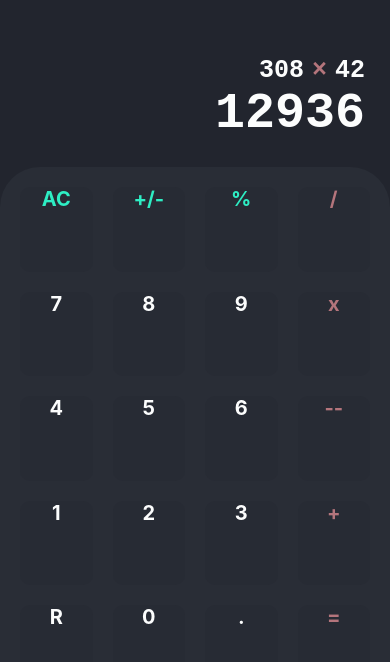
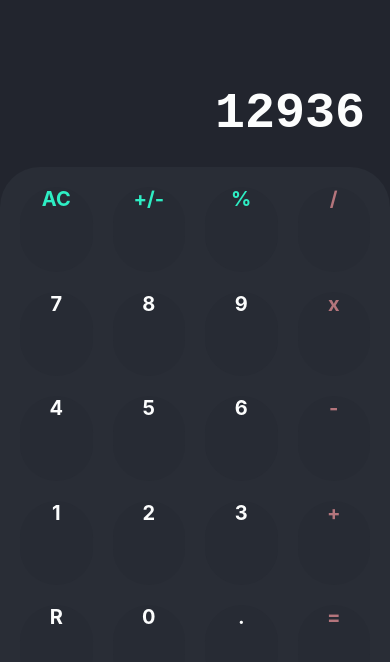
Before and after one commit to FelipeJBarros/flex-calc, a React Native app: screen / in a window 390 px wide. Shown: the part 134-796 px from the top of the page. Built offline with nearby package versions, Linux system fonts and the light colour scheme.

Commit message:
Reengenharia do layout

```diff
--- a/App.js
+++ b/App.js
@@ -1,94 +1,50 @@
-import { StyleSheet, Text, View, TouchableHighlight } from "react-native";
+import { StyleSheet, Text, View } from "react-native";
+import { ButtonHighlight as Button } from "./src/components";
+import { Keyboard, Display } from "./src/components/layout";
 
-const symbols = {
-  operators: ["÷", "×", "-", "+", "="],
-};
-
-function Button({ children, onPress, color = "#FCFDFD" }) {
-  return (
-    <TouchableHighlight
-      style={styles.button}
-      onPress={onPress}
-      underlayColor={`${color}55`}
-    >
-      <Text
-        style={{
-          width: "100%",
-          height: "100%",
-          textAlign: "center",
-          textAlignVertical: "center",
-          color: color,
-          fontWeight: "bold",
-          fontSize: 20,
-        }}
-      >
-        {children}
-      </Text>
-    </TouchableHighlight>
-  );
+function addDigit(digit) {
+  console.log(digit);
 }
 
 export default function App() {
   return (
     <View style={styles.container}>
-      <View style={styles.screen}>
-        <View style={styles.lastOperation}>
-          <Text style={[styles.text]}>308</Text>
-          <Text style={[styles.text, { color: "#b4757c" }]}>×</Text>
-          <Text style={[styles.text]}>42</Text>
-        </View>
-        <Text style={[styles.text, { fontSize: 50 }]}>12936</Text>
-      </View>
-      <View style={styles.controlsContainer}>
-        <View style={styles.column}>
-          <View style={styles.row}>
-            <Button onPress={() => {}} color="#2eeec4">
-              AC
-            </Button>
-            <Button onPress={() => {}} color="#2eeec4">
-              +/-
-            </Button>
-            <Button onPress={() => {}} color="#2eeec4">
-              %
-            </Button>
-            <Button onPress={() => {}} color="#b4757c">
-              /
-            </Button>
-          </View>
-          <View style={styles.row}>
-            <Button onPress={() => {}}>7</Button>
-            <Button onPress={() => {}}>8</Button>
-            <Button onPress={() => {}}>9</Button>
-            <Button onPress={() => {}} color="#b4757c">
-              x
-            </Button>
-          </View>
-          <View style={styles.row}>
-            <Button onPress={() => {}}>4</Button>
-            <Button onPress={() => {}}>5</Button>
-            <Button onPress={() => {}}>6</Button>
-            <Button onPress={() => {}} color="#b4757c">
-              --
-            </Button>
-          </View>
-          <View style={styles.row}>
-            <Button onPress={() => {}}>1</Button>
-            <Button onPress={() => {}}>2</Button>
-            <Button onPress={() => {}}>3</Button>
-            <Button onPress={() => {}} color="#b4757c">
-              +
-            </Button>
-          </View>
-          <View style={styles.row}>
-            <Button onPress={() => {}}>R</Button>
-            <Button onPress={() => {}}>0</Button>
-            <Button onPress={() => {}}>.</Button>
-            <Button onPress={() => {}} color="#b4757c">
-              =
-            </Button>
-          </View>
-        </View>
-      </View>
+      <Display>
+        {/* <Display.History /> */}
+        <Display.Result value={12936} />
+      </Display>
+      <Keyboard>
+        <Keyboard.Row>
+          <Button label="AC" color="#2eeec4" onPress={() => addDigit("AC")} />
+          <Button label="+/-" color="#2eeec4" onPress={() => {}} />
+          <Button label="%" color="#2eeec4" onPress={() => {}} />
+          <Button label="/" color="#b4757c" onPress={() => {}} />
+        </Keyboard.Row>
+        <Keyboard.Row>
+          <Button label="7" onPress={() => {}} />
+          <Button label="8" onPress={() => {}} />
+          <Button label="9" onPress={() => {}} />
+          <Button label="x" color="#b4757c" onPress={() => {}} />
+        </Keyboard.Row>
+        <Keyboard.Row>
+          <Button label="4" onPress={() => {}} />
+          <Button label="5" onPress={() => {}} />
+          <Button label="6" onPress={() => {}} />
+          <Button label="-" color="#b4757c" onPress={() => {}} />
+        </Keyboard.Row>
+        <Keyboard.Row>
+          <Button label="1" onPress={() => {}} />
+          <Button label="2" onPress={() => {}} />
+          <Button label="3" onPress={() => {}} />
+          <Button label="+" onPress={() => {}} color="#b4757c" />
+        </Keyboard.Row>
+        <Keyboard.Row>
+          <Button label="R" onPress={() => {}} />
+          <Button label="0" onPress={() => {}} />
+          <Button label="." onPress={() => {}} />
+          <Button label="=" color="#b4757c" onPress={() => {}} />
+        </Keyboard.Row>
+      </Keyboard>
     </View>
   );
 }
@@ -98,44 +54,4 @@ const styles = StyleSheet.create({
     flex: 1,
     backgroundColor: "#22252e",
   },
-  screen: {
-    flex: 1,
-    margin: 25,
-    justifyContent: "flex-end",
-    alignItems: "flex-end",
-  },
-  lastOperation: {
-    flexDirection: "row",
-    alignItems: "center",
-    gap: 8,
-  },
-  text: {
-    fontFamily: "monospace",
-    fontWeight: "900",
-    fontSize: 25,
-    color: "#FCFDFD",
-  },
-  controlsContainer: {
-    flex: 2,
-    flexDirection: "row",
-    gap: 20,
-    backgroundColor: "#292d36",
-    borderTopStartRadius: 40,
-    borderTopEndRadius: 40,
-    padding: 20,
-  },
-  column: {
-    flex: 1,
-    gap: 20,
-  },
-  row: {
-    flex: 1,
-    flexDirection: "row",
-    gap: 20,
-  },
-  button: {
-    flex: 1,
-    backgroundColor: "#272b34",
-    borderRadius: 10,
-  },
 });
--- /dev/null
+++ b/src/components/ButtonHighlight.js
@@ -0,0 +1,29 @@
+import { Text, TouchableHighlight, StyleSheet } from "react-native";
+
+export function ButtonHighlight({ label, onPress, color = "#FCFDFD" }) {
+  return (
+    <TouchableHighlight
+      style={styles.button}
+      onPress={onPress}
+      underlayColor={`${color}55`}
+    >
+      <Text style={[styles.text, { color: color }]}>{label}</Text>
+    </TouchableHighlight>
+  );
+}
+
+const styles = StyleSheet.create({
+  button: {
+    flex: 1,
+    backgroundColor: "#272b34",
+    borderRadius: 1000,
+  },
+  text: {
+    width: "100%",
+    height: "100%",
+    textAlign: "center",
+    textAlignVertical: "center",
+    fontWeight: "bold",
+    fontSize: 20,
+  },
+});
--- /dev/null
+++ b/src/components/index.js
@@ -0,0 +1 @@
+export { ButtonHighlight } from "./ButtonHighlight";
--- /dev/null
+++ b/src/components/layout/Display/History.js
@@ -0,0 +1,25 @@
+import { Text, View, StyleSheet } from "react-native";
+
+export default function History({ operations }) {
+  return (
+    <View style={styles.lastOperation}>
+      <Text style={[styles.text]}>308</Text>
+      <Text style={[styles.text, { color: "#b4757c" }]}>×</Text>
+      <Text style={[styles.text]}>42</Text>
+    </View>
+  );
+}
+
+const styles = StyleSheet.create({
+  lastOperation: {
+    flexDirection: "row",
+    alignItems: "center",
+    gap: 8,
+  },
+  text: {
+    fontFamily: "monospace",
+    fontWeight: "900",
+    fontSize: 25,
+    color: "#FCFDFD",
+  },
+});
--- /dev/null
+++ b/src/components/layout/Display/Result.js
@@ -0,0 +1,14 @@
+import { Text, StyleSheet } from "react-native";
+
+export default function Result({ value }) {
+  return <Text style={styles.text}>{value}</Text>;
+}
+
+const styles = StyleSheet.create({
+  text: {
+    fontFamily: "monospace",
+    fontWeight: "900",
+    fontSize: 50,
+    color: "#FCFDFD",
+  },
+});
--- /dev/null
+++ b/src/components/layout/Display/index.js
@@ -0,0 +1,25 @@
+import { View, StyleSheet } from "react-native";
+import History from "./History";
+import Result from "./Result";
+
+export default function Display({ children }) {
+  return <View style={styles.screen}>{children}</View>;
+}
+
+Display.Result = Result;
+Display.History = History;
+
+const styles = StyleSheet.create({
+  screen: {
+    flex: 1,
+    margin: 25,
+    justifyContent: "flex-end",
+    alignItems: "flex-end",
+  },
+  text: {
+    fontFamily: "monospace",
+    fontWeight: "900",
+    fontSize: 25,
+    color: "#FCFDFD",
+  },
+});
--- /dev/null
+++ b/src/components/layout/Keyboard/Row.jsx
@@ -0,0 +1,17 @@
+import { StyleSheet, View } from "react-native";
+
+export default function KeyboardRow({ children }) {
+  return (
+    <View style={styles.row}>
+      {children}
+    </View>
+  )
+}
+
+const styles = StyleSheet.create({
+  row: {
+    flex: 1,
+    flexDirection: "row",
+    gap: 20,
+  },
+});
--- /dev/null
+++ b/src/components/layout/Keyboard/index.jsx
@@ -0,0 +1,30 @@
+import { StyleSheet, View } from "react-native";
+import KeyboardRow from "./Row";
+
+export default function Keyboard({ children }) {
+  return (
+    <View style={styles.controlsContainer}>
+      <View style={styles.column}>
+        {children}
+      </View>
+    </View>
+  )
+}
+
+Keyboard.Row = KeyboardRow;
+
+const styles = StyleSheet.create({
+  controlsContainer: {
+    flex: 2,
+    flexDirection: "row",
+    gap: 20,
+    backgroundColor: "#292d36",
+    borderTopStartRadius: 40,
+    borderTopEndRadius: 40,
+    padding: 20,
+  },
+  column: {
+    flex: 1,
+    gap: 20,
+  },
+});
--- /dev/null
+++ b/src/components/layout/index.js
@@ -0,0 +1,4 @@
+import Keyboard from "./Keyboard";
+import Display from "./Display";
+
+export { Keyboard, Display };
```
Also changed, not shown: 1 other file (tests, documents, lock files or other folders).
